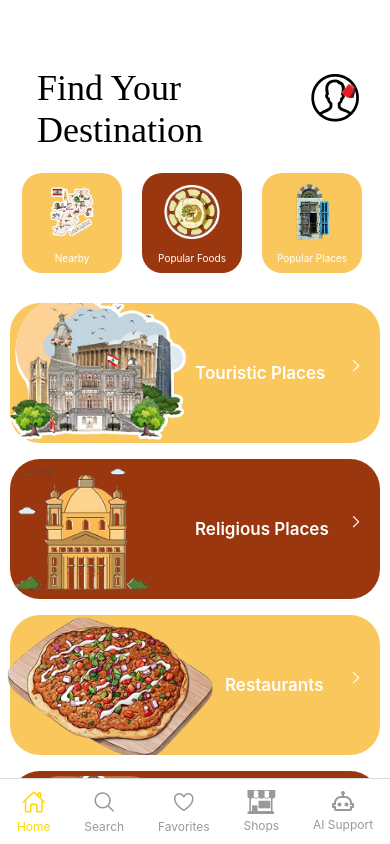
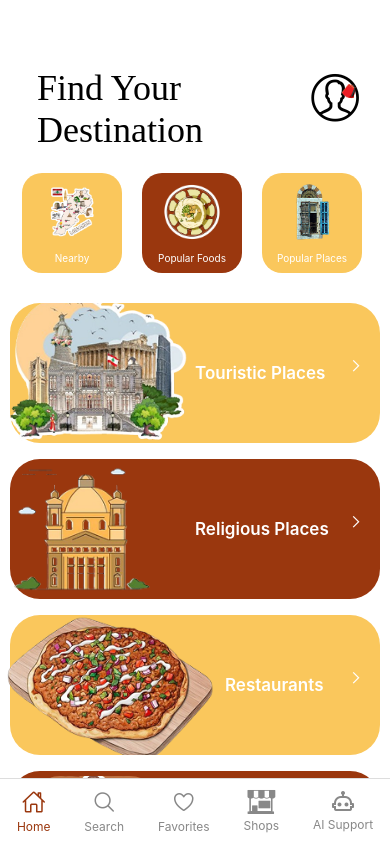
Before and after one commit to omarghemrawi/Ziara, a React Native app in the folder frontend/: screen /Home in a window 390 px wide. Built offline with nearby package versions, Linux system fonts and the light colour scheme.

Commit message:
Adjusting  the light and dark mode

```diff
--- a/frontend/src/screens/Favorites/Favorites.js
+++ b/frontend/src/screens/Favorites/Favorites.js
@@ -51,7 +51,7 @@ export default function Favourites() {
             style={styles.visitedButton}
             onPress={() => navigation.navigate('Visited')}
           >
-            <Text style={[styles.visitedButtonText,{backgroundColor:theme.text}]}>Go to Visited</Text>
+            <Text style={[styles.visitedButtonText,]}>Go to Visited</Text>
           </TouchableOpacity>
         </View>
 
--- a/frontend/src/screens/Theme/Theme.js
+++ b/frontend/src/screens/Theme/Theme.js
@@ -25,6 +25,7 @@ const lightTheme = {
 subtitle:'#000',
 subtitle1:'#fff',
   border: '#ccc',
+  icon:'#FAC75C',
 };
 
 const darkTheme = {
@@ -33,5 +34,6 @@ const darkTheme = {
   subtitle:'#fff',
   subtitle1:'#fff',
   border: '#444',
+  icon:'#9A370E',
 
 };
--- a/frontend/src/screens/navigation/Tabs.js
+++ b/frontend/src/screens/navigation/Tabs.js
@@ -16,8 +16,10 @@ import { useTheme } from '../Theme/Theme';
 const Tab = createBottomTabNavigator();
 
 const CustomTabBar = ({ state, descriptors, navigation }) => {
-  const { theme } =useTheme();
-  return (
+  const { theme,isLightMode } =useTheme();
+    const activeColor =  isLightMode ?'#9A370E':  '#FAC75C' ;
+  const inactiveColor = isLightMode ? '#888' : '#999';
+ return (
     <View
       style={{
         flexDirection: 'row',
@@ -45,60 +47,26 @@ const CustomTabBar = ({ state, descriptors, navigation }) => {
         };
 
         let icon;
+        const color = isFocused ? activeColor : inactiveColor;
+
         switch (route.name) {
           case 'Home':
-            icon = (
-              <Ionicons
-                name="home-outline"
-                size={24}
-                color={isFocused ? '#FFD700' : '#999'}
-              />
-            );
+            icon = <Ionicons name="home-outline" size={24} color={color} />;
             break;
           case 'Search':
-            icon = (
-              <Ionicons
-                name="search-outline"
-                size={24}
-                color={isFocused ? '#FFD700' : '#999'}
-              />
-            );
+            icon = <Ionicons name="search-outline" size={24} color={color} />;
             break;
           case 'Favorites':
-            icon = (
-              <Ionicons
-                name="heart-outline"
-                size={24}
-                color={isFocused ? '#FFD700' : '#999'}
-              />
-            );
+            icon = <Ionicons name="heart-outline" size={24} color={color} />;
             break;
           case 'Shops':
-            icon = (
-              <Fontisto
-                name="shopping-store"
-                size={24}
-                color={isFocused ? '#FFD700' : '#999'}
-              />
-            );
+            icon = <Fontisto name="shopping-store" size={24} color={color} />;
             break;
           case 'AI Support':
-            icon = (
-              <MaterialDesignIcons
-                name="robot-outline"
-                size={24}
-                color={isFocused ? '#FFD700' : '#999'}
-              />
-            );
+            icon = <MaterialDesignIcons name="robot-outline" size={24} color={color} />;
             break;
           default:
-            icon = (
-              <Ionicons
-                name="ellipse"
-                size={24}
-                color={isFocused ? '#FFD700' : '#999'}
-              />
-            );
+            icon = <Ionicons name="ellipse" size={24} color={color} />;
         }
 
         return (
@@ -110,7 +78,7 @@ const CustomTabBar = ({ state, descriptors, navigation }) => {
             {icon}
             <Text
               style={{
-                color: isFocused ? '#FFD700' : '#999',
+                color,
                 fontSize: 12,
                 marginTop: 4,
               }}
```
